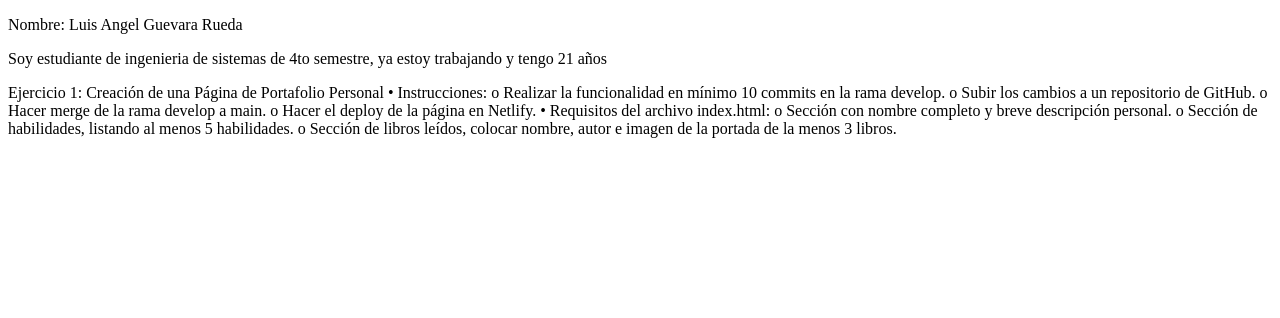
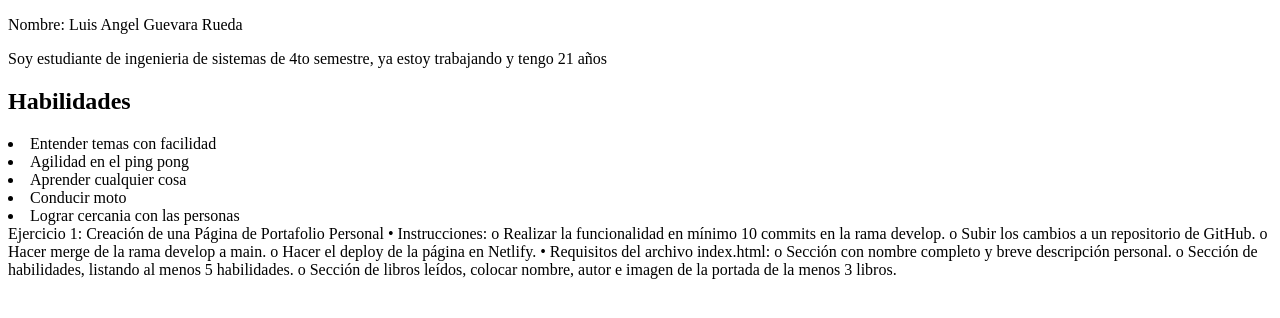
Before and after one commit to guevara-luis/rubrica_1erpunto_lguevara3, a plain HTML site: page index.html in a window 1280 px wide. Drawn offline with Linux system fonts and the light colour scheme.

Commit message:
quinto commit

```diff
--- a/index.html
+++ b/index.html
@@ -8,6 +8,12 @@
 <body>
     <p>Nombre: Luis Angel Guevara Rueda</p>
     <p>Soy estudiante de ingenieria de sistemas de 4to semestre, ya estoy trabajando y tengo 21 años</p>
+    <h2>Habilidades</h2>
+    <li>Entender temas con facilidad</li>
+    <li>Agilidad en el ping pong</li>
+    <li>Aprender cualquier cosa</li>
+    <li>Conducir moto</li>
+    <li>Lograr cercania con las personas</li>
 
 </body>
 </html>
```
